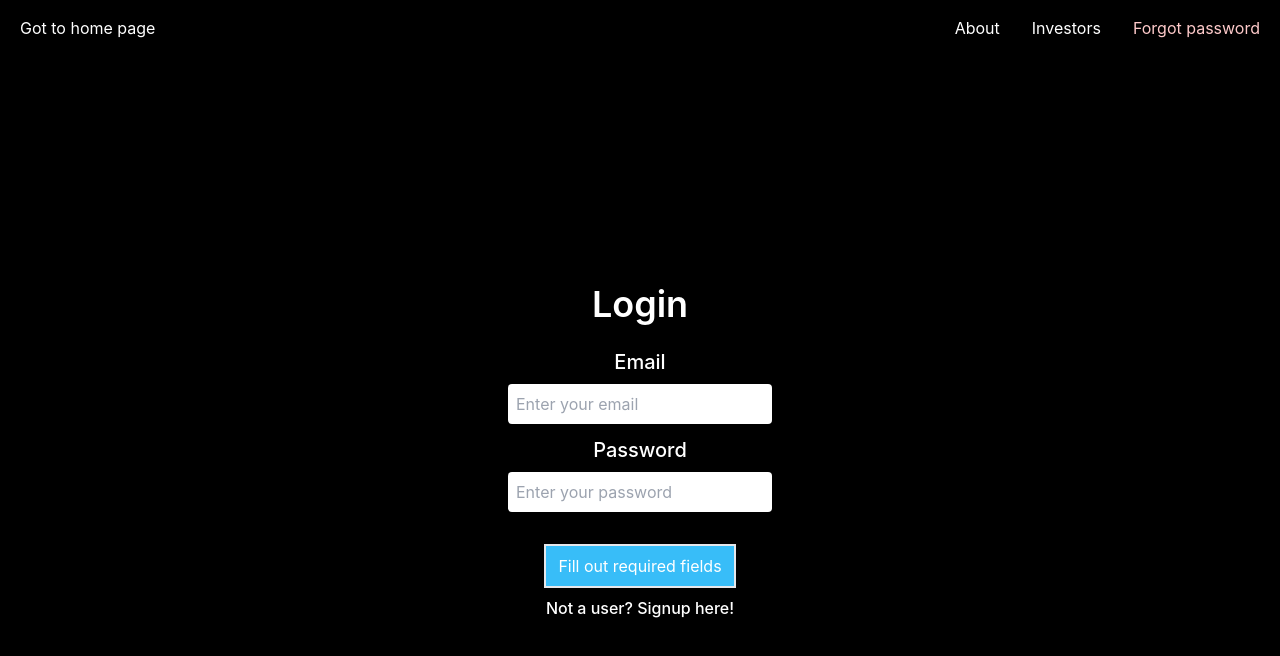
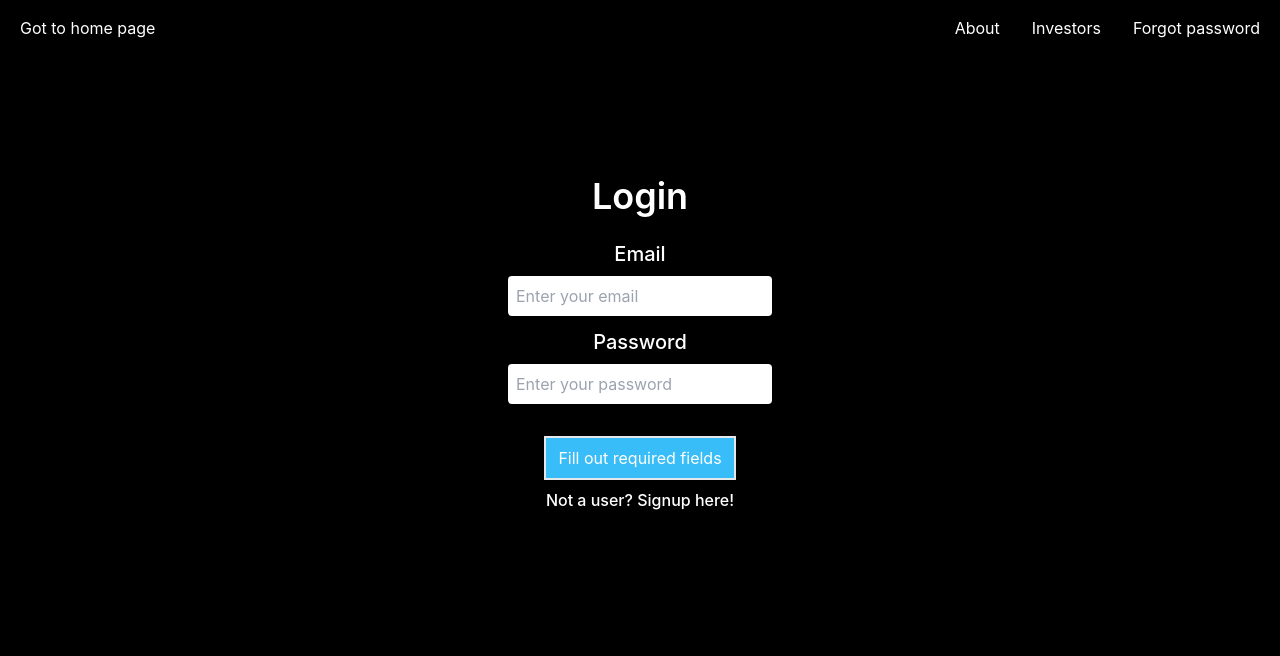
Before and after one commit to italianPalms/palmsiFy, a React (Create React App) app: page /login in a window 1280 px wide. Shown: the top 656 px of the page. Built offline with nearby package versions, Linux system fonts and the light colour scheme.

Commit message:
adjust padding buttom

```diff
--- a/src/components/Header.js
+++ b/src/components/Header.js
@@ -40,7 +40,7 @@ export default function Header() {
         onClick={investors}
         >Investors</button>
 
-        <button className="p-1 m-3 mr-4 text-red-200"
+        <button className="p-1 m-3 mr-4"
         onClick={forgotPassword}
         >Forgot password</button>
         </div>
--- a/src/pages/Login.jsx
+++ b/src/pages/Login.jsx
@@ -65,7 +65,7 @@ export default function Login() {
             <Header />
         </div>
 
-        <div className="flex flex-col items-center justify-center min-h-screen py-2">
+        <div className="flex flex-col items-center justify-center min-h-screen py-2 pb-56">
         <h1 className="text-4xl font-semibold mb-3">{loading ? "Processing" : "Login"}</h1>
 
         <label className="text-xl font-medium mt-3">Email</label>
--- a/src/pages/Profile.jsx
+++ b/src/pages/Profile.jsx
@@ -56,7 +56,7 @@ import { useCookies } from "react-cookie";
 
         return (
             <>
-            <div className="flex flex-col items-center justify-center min-h-screen py-2 ">
+            <div className="flex flex-col items-center justify-center min-h-screen py-2 pb-28">
                 <h1 className="text-4xl font-semibold">{loading ? "Logging out" : "Welcome to your profile"}</h1>
 
                 <div className="w-100 text-xl mt-8">
--- a/src/pages/Signup.jsx
+++ b/src/pages/Signup.jsx
@@ -62,7 +62,7 @@ export default function Signup() {
             <Header />
         </div>
 
-        <div className="flex flex-col items-center justify-center min-h-screen py-2">
+        <div className="flex flex-col items-center justify-center min-h-screen py-2 pb-56">
 
         <h1 className="text-4xl font-semibold">{loading ? "Processing" : "Signup"}</h1>
 
```
